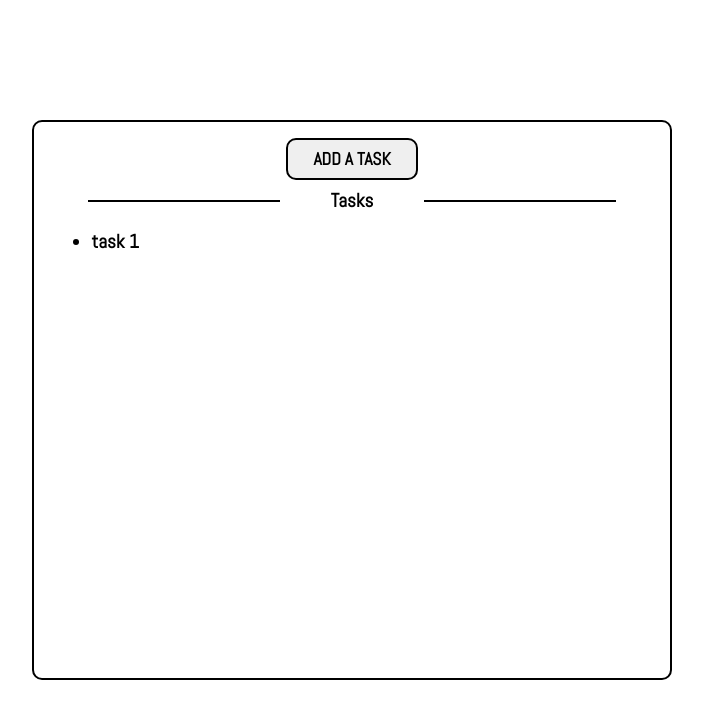
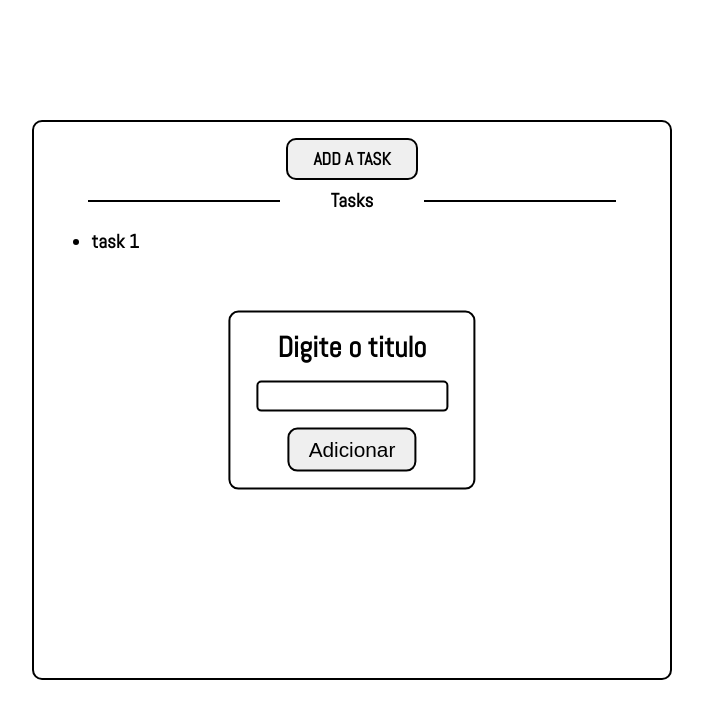
Before and after one commit to samunogue/to-do-list, a plain HTML site: page index.html in a window 1280 px wide. Both pictures are taken after a click on the button "ADD A TASK". Shown: the whole page, without its empty margins (288-991 px from the left). Drawn offline with Linux system fonts and the light colour scheme.

Commit message:
criando o modal e primeira funcoes

```diff
--- a/index.html
+++ b/index.html
@@ -9,9 +9,14 @@
     <title>To do list</title>
 </head>
 <body>
+    <form class="modal_task">
+        <h2>Digite o titulo</h2>
+        <input type="text" required></input>
+        <button onclick="adicionar_task()">Adicionar</button>
+    </form>
     <main>
         <section class="box_lista">
-            <button class="botao_add_task">ADD A TASK</button>
+            <button class="botao_add_task" onclick="mostrar_modal()">ADD A TASK</button>
             <div class="subtitulo_linhas">
                 <div class="linha"></div>
                 <p>Tasks</p>
--- a/index.js
+++ b/index.js
@@ -0,0 +1,13 @@
+function mostrar_modal(){
+    var modal = document.querySelector(".modal_task");
+    modal.style.display = "flex";
+}
+var tasks = []
+function adicionar_task(){
+    var task = document.querySelector("input").value;
+    tasks.push(task);
+}
+function carregar_tasks(){
+
+}
+window.addEventListener("load", carregar_tasks())
--- a/style.css
+++ b/style.css
@@ -5,6 +5,43 @@
     border: 0;
     text-decoration: none;
     box-sizing: border-box;
+}
+.modal_task{
+    position: absolute;
+    top: 50%;
+    left: 50%;
+    transform: translate(-50%,-50%);
+    width: fit-content;
+    height: fit-content;
+    padding: 2vh 2vw 2vh;
+    background-color: white;
+    border: solid 2px black;
+    border-radius: 10px;
+    display: none;
+    flex-direction: column;
+    align-items: center;
+    gap: 2vh;
+    font-family: 'Abel', sans-serif;
+    font-weight: 600;
+}
+h2{
+    font-size: 1.8rem;
+}
+input{
+    width: 15vw;
+    height: fit-content;
+    border: solid 2px black;
+    border-radius: 5px;
+    font-size: 1.2rem;
+    padding: 0.3vh 0vw 0.3vh 0.2vw;
+}
+button{
+    width: fit-content;
+    height: fit-content;
+    padding: 1vh 1.5vw 1vh;
+    border: solid 2px black;
+    border-radius: 10px;
+    font-size: 1.3rem;
 }
 main{
     height: 100vh;
```
